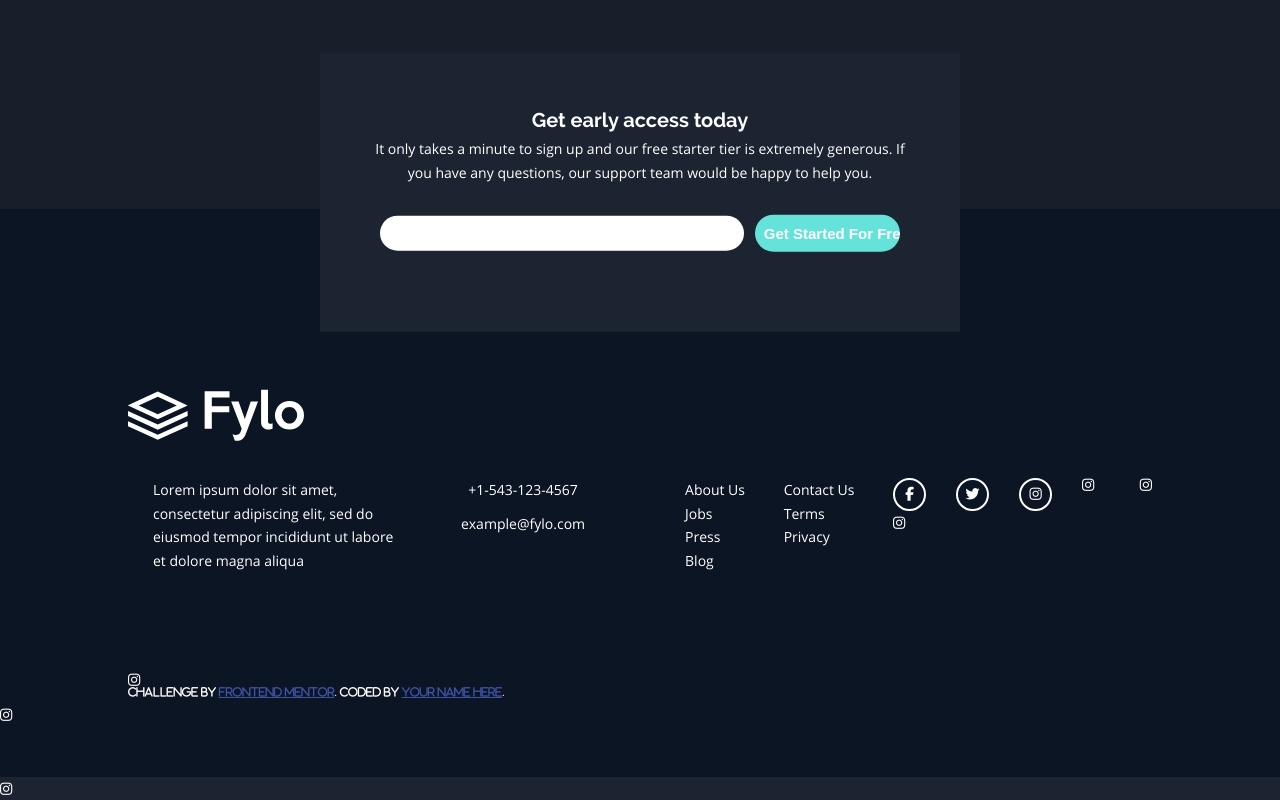
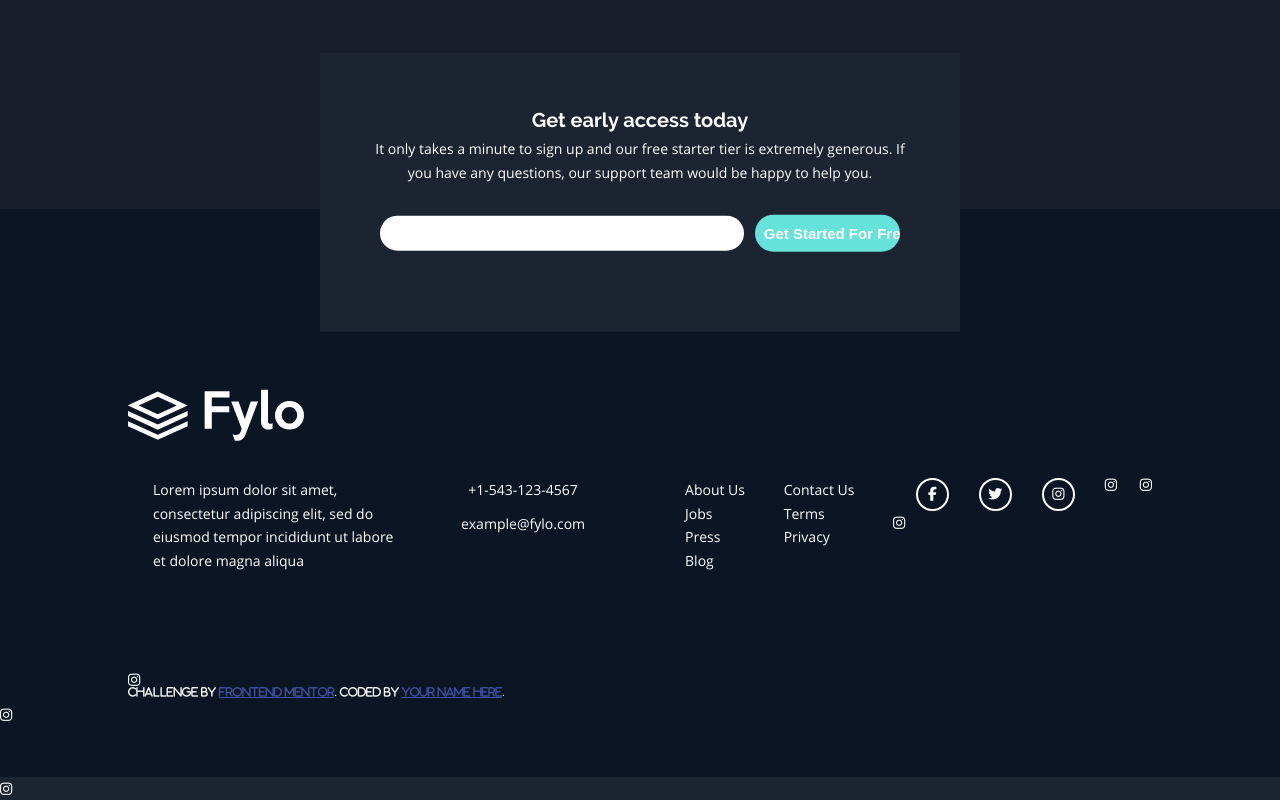
Before and after one commit to ericndebe/fylo-dark-theme-landing-page-master, a website built with Parcel: page index.html in a window 1280 px wide. Shown: the part 2076-2876 px from the top of the page. Built offline with nearby package versions, Linux system fonts and the light colour scheme.

Commit message:
center align social links in footer

```diff
--- a/src/scss/layout/_footer.scss
+++ b/src/scss/layout/_footer.scss
@@ -16,11 +16,9 @@
         align-items: center;
         justify-content: center;
 
-		&--heading {
-		}
+        &--heading {}
 
-		&--text {
-		}
+        &--text {}
     }
 
     &__logo {
@@ -53,9 +51,11 @@
 
             .contact-info-list {
                 text-align: center;
+
                 li:not(:last-child) {
                     margin-bottom: 1rem;
                 }
+
                 #phone {
                     position: relative;
 
@@ -67,8 +67,10 @@
                         margin-left: -30px;
                     }
                 }
+
                 #email {
                     position: relative;
+
                     &::before {
                         content: "\f0e0";
                         font-family: "Font Awesome 5 Pro";
@@ -89,8 +91,11 @@
 
         &--social-links {
             width: 25%;
+
             ul {
                 display: flex;
+                justify-content: center;
+
                 li {
                     border: 2px solid #fff;
                     border-radius: 50px;
@@ -98,16 +103,20 @@
                     height: 25px;
                     padding: 2px;
                     text-align: center;
+
                     &:not(:last-child) {
                         margin-right: 3rem;
                     }
                 }
+
                 #facebook {
                     position: relative;
                 }
+
                 #twitter {
                     position: relative;
                 }
+
                 #instagram {
                     position: relative;
                 }
```
Lines whose indentation alone changed are shown as unchanged.
